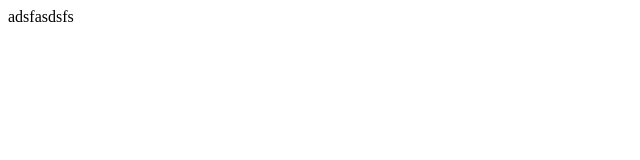
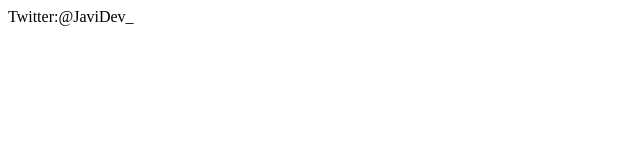
Before and after one commit to JaviDev-web/porjectoDemo, a plain HTML site: page index.html in a window 1280 px wide. Shown: the full height of the page, 0-640 px from the left. Drawn offline with Linux system fonts and the light colour scheme.

Commit message:
agregando twitter username

```diff
--- a/index.html
+++ b/index.html
@@ -4,9 +4,10 @@
     <meta charset="UTF-8">
     <meta http-equiv="X-UA-Compatible" content="IE=edge">
     <meta name="viewport" content="width=device-width, initial-scale=1.0">
+
     <title>Document</title>
 </head>
 <body>
-    adsfasdsfs
+    Twitter:@JaviDev_
 </body>
 </html>
```
